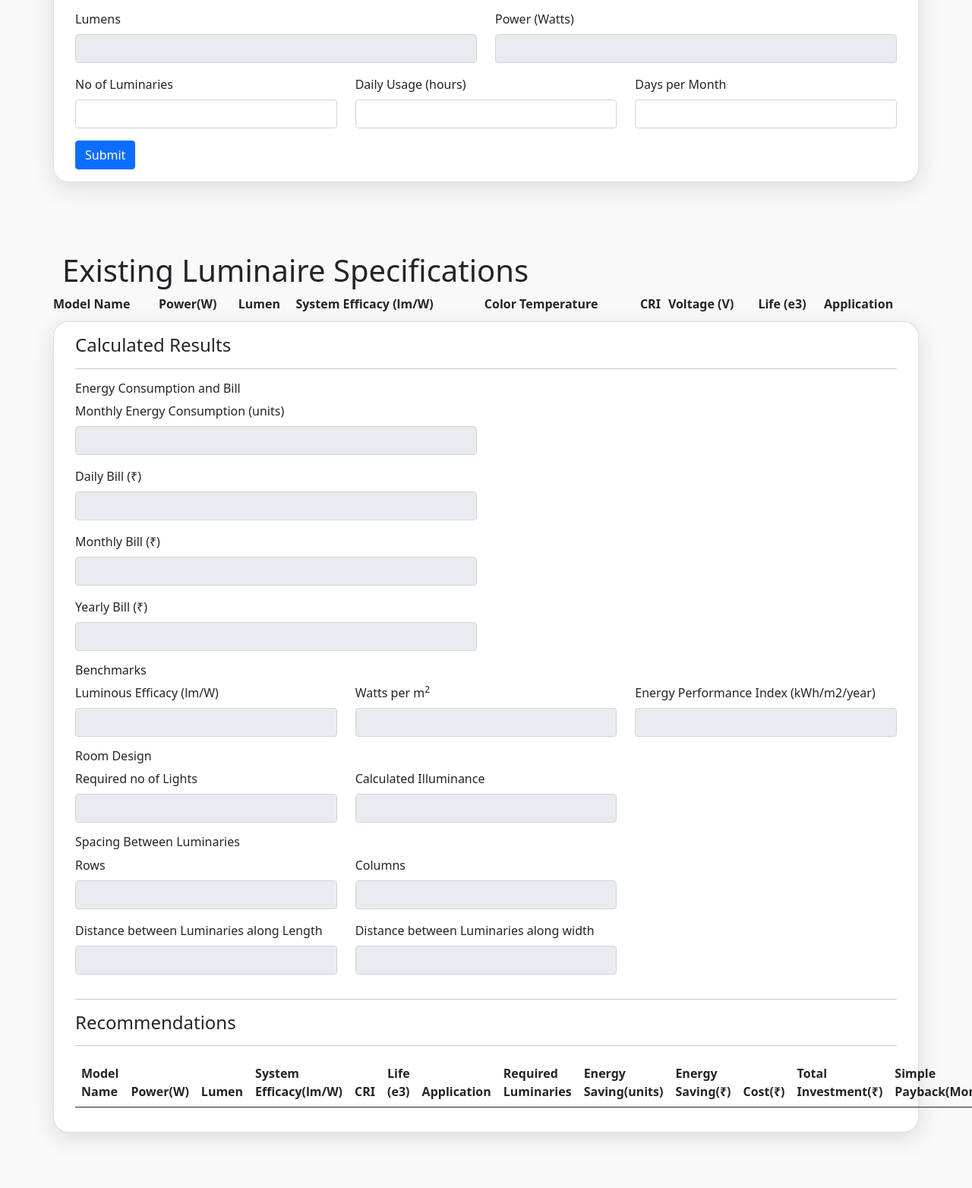
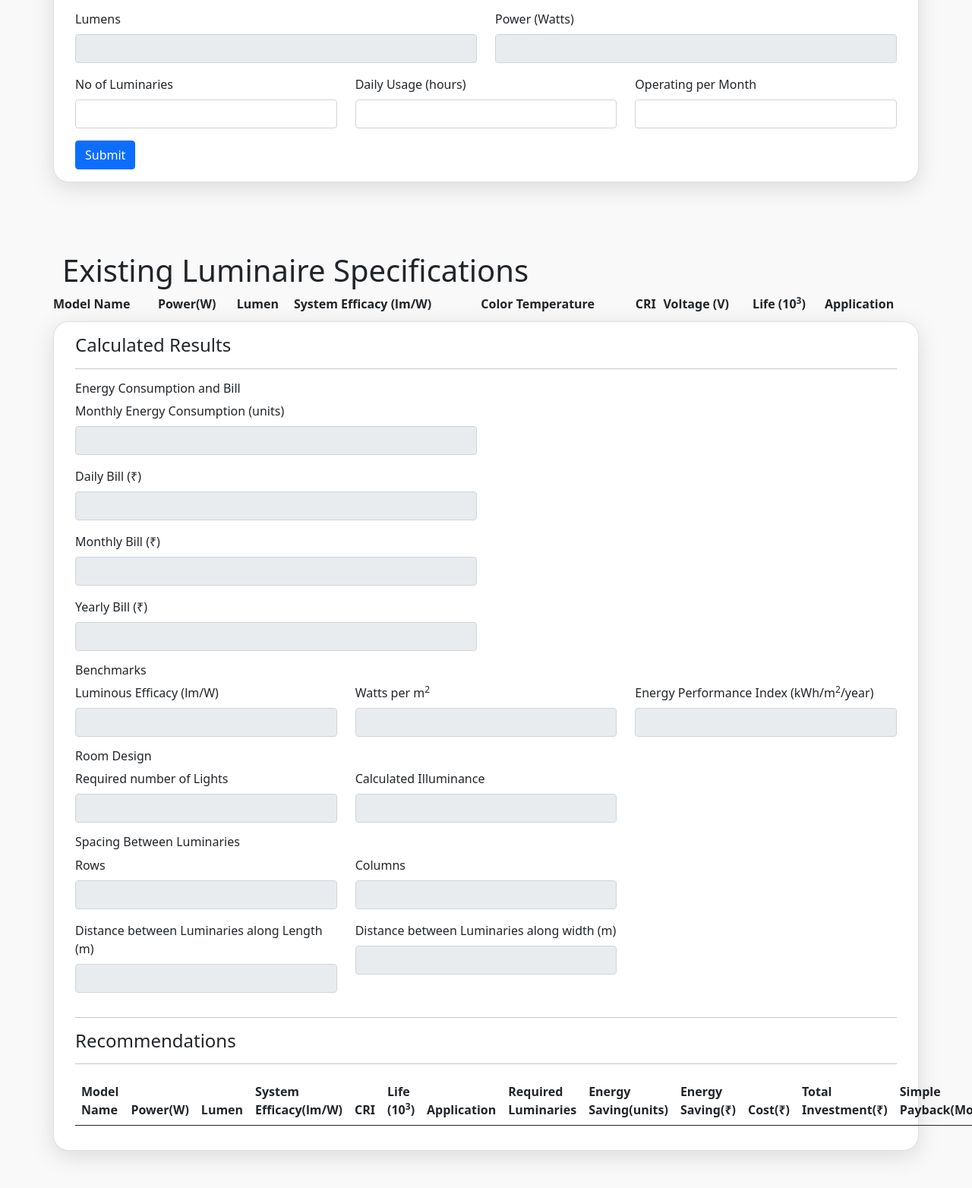
Before and after one commit to haydencordeiro/EnergyAuditSite, a plain HTML site: page light-audit.html in a window 1280 px wide. Shown: the part 812-2376 px from the top of the page at 76% size. Drawn offline with nearby package versions, Linux system fonts and the light colour scheme.

Commit message:
updated site

```diff
--- a/data/specification.js
+++ b/data/specification.js
@@ -1,6 +1,6 @@
 
 var specData=[
-    {"name":"PowerBalance 29.5","power":"29.5","lumen":"3400","System efficacy":"115","Star rating":"","Color Temperature":"4000","CRI":"80","Voltage (V)":"240","Life":"50","Source type":"LED","Application":"General office, Meeting room","Cost per piece (Rs)":"500"},
+    {"name":"PowerBalance 29.5W","power":"29.5","lumen":"3400","System efficacy":"115","Star rating":"","Color Temperature":"4000","CRI":"80","Voltage (V)":"240","Life":"50","Source type":"LED","Application":"General office, Meeting room","Cost per piece (Rs)":"500"},
     {"name":"GreenLEDi 18W","power":"18","lumen":"2000","System efficacy":"110","Star rating":"","Color Temperature":"3000, 4000, 6500","CRI":"80","Voltage (V)":"240","Life":"50","Source type":"LED","Application":"Reception, Conference room, Retail stores","Cost per piece (Rs)":"200"},
     {"name":"FullGlow 27W","power":"27","lumen":"2900","System efficacy":"110","Star rating":"","Color Temperature":"4000, 6500","CRI":"80","Voltage (V)":"240","Life":"50","Source type":"LED","Application":"General office","Cost per piece (Rs)":"450"},
     {"name":"FullGlow 32W","power":"32","lumen":"3400","System efficacy":"110","Star rating":"","Color Temperature":"4000, 6500","CRI":"80","Voltage (V)":"240","Life":"50","Source type":"LED","Application":"General office","Cost per piece (Rs)":"500"},
--- a/index.js
+++ b/index.js
@@ -4,7 +4,7 @@ const equipDropRef=document.getElementById("equipmentNameSingle");
 function createEquipmentDropDown(){
     tempString=`<option value=""></option>`
     for(var i=0;i<specData.length;i++){
-        tempString+=`<option value="${i}">${specData[i]["name"] + " " + specData[i]["power"]+"W"} </option>`;
+        tempString+=`<option value="${i}">${specData[i]["name"] + " " } </option>`;
     }
     equipDropRef.innerHTML=tempString;
 }
--- a/light-audit.html
+++ b/light-audit.html
@@ -67,6 +67,7 @@
                                 <!-- <option selected>Building Type</option>
                                 <optgroup label="Commerical Buildings"> -->
                                 <!-- <optgroup label="Offices"> -->
+                                <option value="0" selected></option>
                                 <option value="300">General Offices</option>
                                 <option value="500">Deep Plan General Offices</option>
                                 <option value="300">Computer Works Station</option>
@@ -84,6 +85,7 @@
                                 name="rateType">
                                 <option selected>Rate Type</option>
                                 <option value="1">Tiered</option>
+                                <option value="2">Fixed</option>
                             </select>
                         </div>
                         <div class="mb-3">
@@ -162,7 +164,7 @@
                                 <input type="number" class="form-control" id="DailyUsage" name="DailyUsage">
                             </div>
                             <div class="mb-3 col-md-4">
-                                <label for="DaysPerMonth" class="form-label">Days per Month</label>
+                                <label for="DaysPerMonth" class="form-label">Operating per Month</label>
                                 <input type="number" class="form-control" id="DaysPerMonth" name="DaysPerMonth">
                             </div>
 
@@ -187,7 +189,7 @@
                         <th scope="col">Voltage (V)</th>
 
 
-                        <th scope="col">Life (e3)</th>
+                        <th scope="col">Life (10<sup>3</sup>)</th>
                         <th scope="col">Application</th>
 
                     </tr>
@@ -266,14 +268,15 @@
                                     aria-readonly="true">
                             </div>
                             <div class="mb-3 col-md-4">
-                                <label for="epi" class="form-label">Energy Performance Index (kWh/m2/year)</label>
+                                <label for="epi" class="form-label">Energy Performance Index
+                                    (kWh/m<sup>2</sup>/year)</label>
                                 <input type="number" class="form-control" id="epi" name="epi" readonly
                                     aria-readonly="true">
                             </div>
                             <h6>Room Design</h6>
 
                             <div class="mb-3 col-md-4">
-                                <label for="nooflights" class="form-label">Required no of Lights</label>
+                                <label for="nooflights" class="form-label">Required number of Lights</label>
                                 <input type="number" class="form-control" id="nooflights" name="nooflights" readonly
                                     aria-readonly="true">
                             </div>
@@ -300,12 +303,13 @@
                         </div>
                         <div class="row">
                             <div class="mb-3 col-md-4">
-                                <label for="rows" class="form-label">Distance between Luminaries along Length</label>
+                                <label for="rows" class="form-label">Distance between Luminaries along Length
+                                    (m)</label>
                                 <input type="number" class="form-control" id="deltax" name="deltax" readonly
                                     aria-readonly="true">
                             </div>
                             <div class="mb-3 col-md-4">
-                                <label for="cols" class="form-label">Distance between Luminaries along width</label>
+                                <label for="cols" class="form-label">Distance between Luminaries along width (m)</label>
                                 <input type="number" class="form-control" id="deltay" name="deltay" readonly
                                     aria-readonly="true">
                             </div>
@@ -323,9 +327,9 @@
                                 <th scope="col">Lumen</th>
                                 <th scope="col">System Efficacy(lm/W)</th>
                                 <th scope="col">CRI</th>
-                                <th scope="col">Life (e3)</th>
+                                <th scope="col">Life (10<sup>3</sup>)</th>
                                 <th scope="col">Application</th>
-                                <th scope="col" id="show-nf">Eav</th>
+                                <th scope="col" id="show-nf">Illuminace</th>
 
                                 <th scope="col">Required Luminaries</th>
                                 <th scope="col" class="remove-nf">Energy Saving(units)</th>
--- a/mainCalulation.js
+++ b/mainCalulation.js
@@ -203,7 +203,7 @@ function mainCalculation(){
 
                         <td>${specData[i]["Life"]}</td>
                         <td>${specData[i]["Application"]}</td>
-                        <td>${tempcalc["Eav"]}</td>
+                        <td>${Math.round(tempcalc["Eav"])}</td>
 
                         <td>${tempcalc["N"]}</td>
 
```
